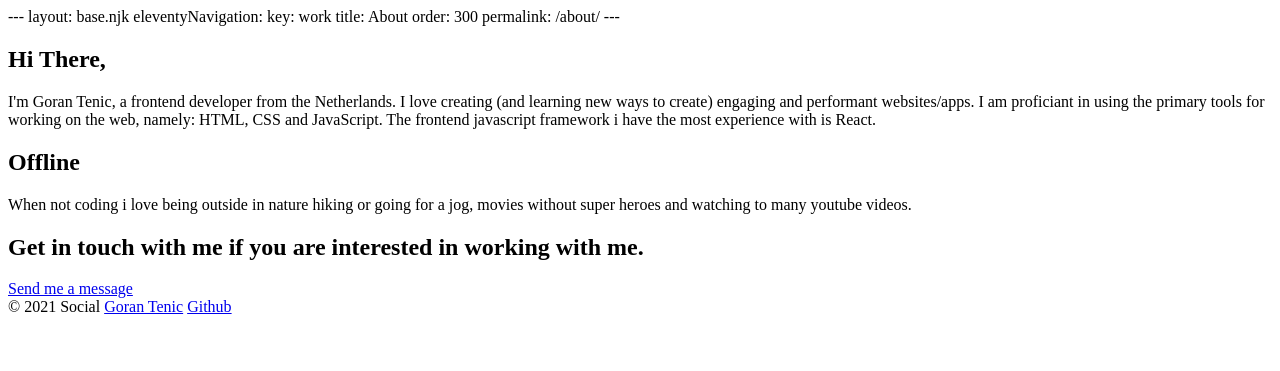
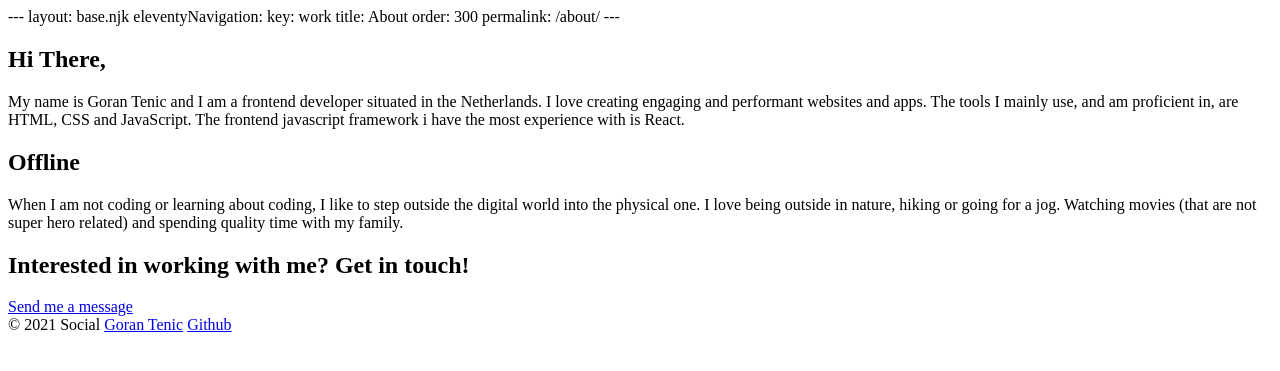
Before and after one commit to goranzu/gorantenic.com, a Node project: template src/pages/about.njk in a window 1280 px wide. Shown: the top 371 px of the page. Run offline with Node 20 templates, Linux system fonts and the light colour scheme; the template is opened without the code that fills it, so the values that code supplies are empty.

Commit message:
fixed typos

```diff
--- a/src/includes/sections/cta.njk
+++ b/src/includes/sections/cta.njk
@@ -1,7 +1,8 @@
 <section class="cta">
   <div class="container">
     <h2 class="fs-500 bold sans">
-      Get in touch with me if you are interested in working with me.
+      {# Get in touch with me if you are interested in working with me. #}
+      Interested in working with me? Get in touch!
     </h2>
     <a href="/contact" class="btn">
       Send me a message
--- a/src/includes/sections/hero.njk
+++ b/src/includes/sections/hero.njk
@@ -1,8 +1,8 @@
 <div class="hero-left">
-  <h3 class="fs-400 regular sans">Hey, my name is Goran,</h3>
-  <h1 class="fs-600 serif">Here to help you create <span class="underline">great</span> <span class="underline">experiences</span> on the Web.</h1>
+  <h3 class="fs-400 regular sans">Hi! My name is Goran,</h3>
+  <h1 class="fs-600 serif">here to help you create <span class="underline">great</span> <span class="underline">experiences</span> on the Web.</h1>
   <p>
-  I am a front end developer based in the Netherlands. With the skills to help you create amazing stuff for the web. Look at some of my work below.
+  I am a front end developer based in the Netherlands, and i have the skills to help you create amazing stuff for the web. Look at some of my work below!
   </p>
   <a href="/work" class="btn">
     See My Work
--- a/src/pages/about.njk
+++ b/src/pages/about.njk
@@ -16,13 +16,13 @@
 <div class="container">
   <section class="about-me">
     <p>
-      I'm Goran Tenic, a frontend developer from the Netherlands. I love creating <span class="italic">(and learning new ways to create)</span> engaging and performant websites/apps. I am proficiant in using the primary tools for working on the web, namely:
-       <span class="semi-bold">HTML, CSS and JavaScript.</span> The frontend javascript framework i have the most experience with is <span class="semi-bold">React.</span>
+     My name is Goran Tenic and I am a frontend developer situated in the Netherlands. I love creating engaging and performant websites and apps. The tools I mainly use, and am proficient in, are <span class="semi-bold">HTML, CSS and JavaScript.</span> The frontend javascript framework i have the most experience with is <span class="semi-bold">React.</span>
     </p>
 
     <h2 class="fs-400 serif semi-bold">Offline</h2>
     <p>
-      When not coding i love being outside in nature hiking or going for a jog, movies without super heroes and watching to many youtube videos.
+      When I am not coding or learning about coding, I like to step outside the digital world into the physical one. I love being outside in nature, hiking or going for a jog. Watching movies <span class="italic">(that are not super hero related)</span> and spending quality time with my family.
+    </p>
   </section>
 </div>
 
--- a/src/pages/contact.njk
+++ b/src/pages/contact.njk
@@ -10,7 +10,7 @@
 <section class="page-header">
   <div class="container">
     <h1 class="fs-500 bold">
-      Get in touch with me.
+      Get in touch!
     </h1>
   </div>
 </section>
```
Also changed, not shown: src/pages/work.njk (+4 -4 lines).
